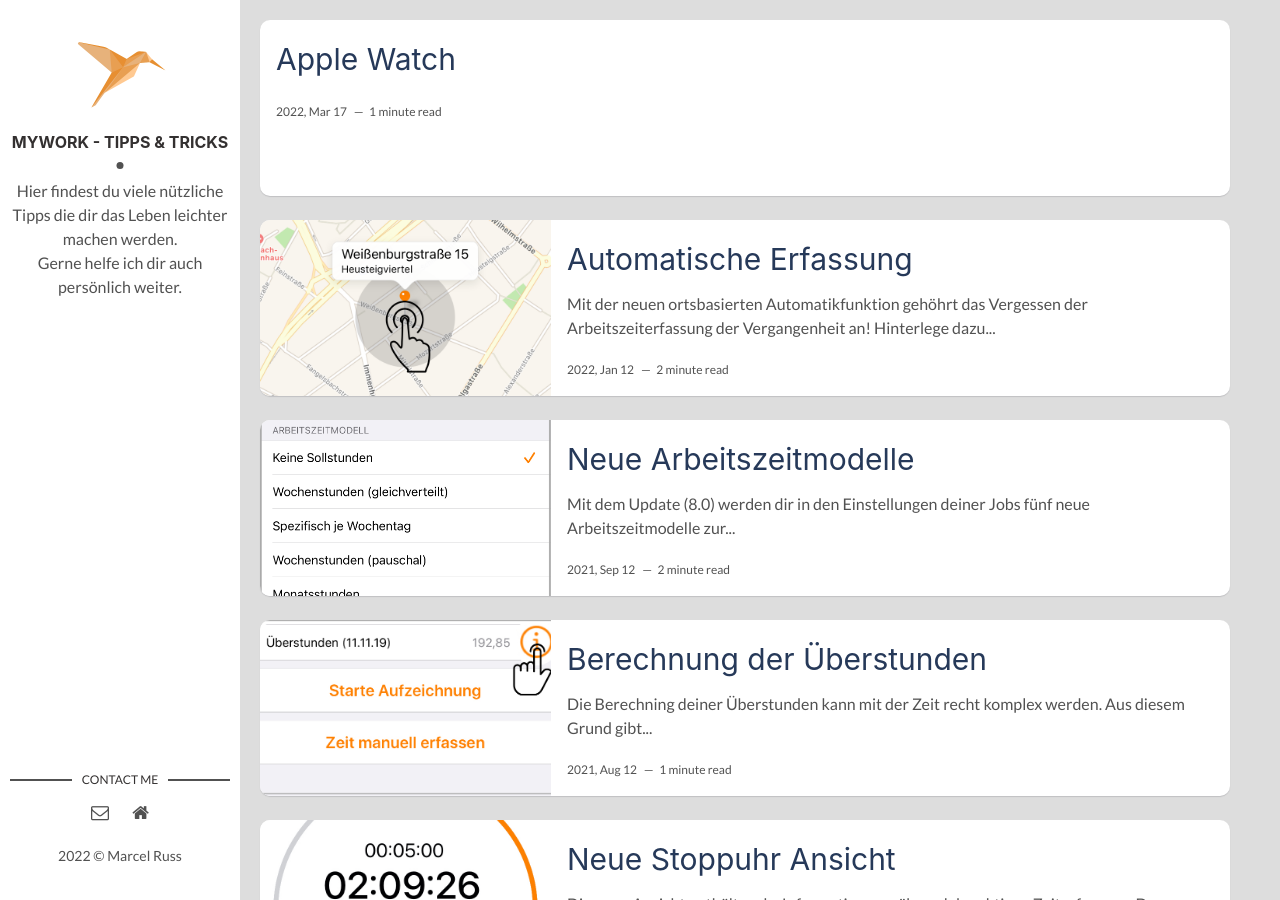
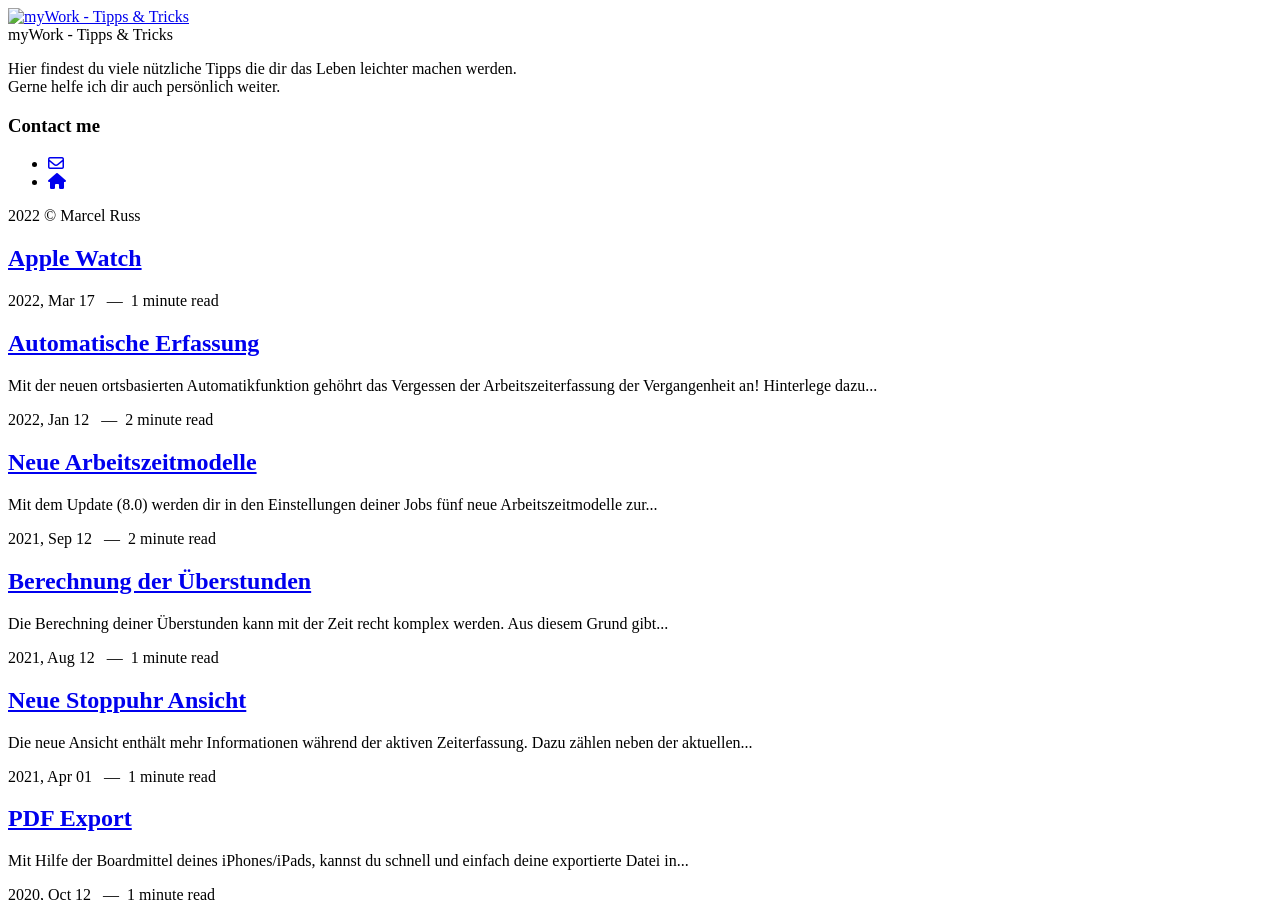
Before and after one commit to napit-apps/mywork-faq, a Jekyll site: the page built from index.html, in a window 1280 px wide and 900 px high. Built offline with Jekyll 4.4.1, drawn with Linux system fonts in a browser that asks for light colours; nearby versions of some CDN libraries; library files that are not in the unit come from our copies; the list of posts is cut into pages by our own code.

Commit message:
updated configuration

```diff
--- a/_config.yml
+++ b/_config.yml
@@ -2,8 +2,8 @@ title: Hello, world! I'm myWork
 description: # this means to ignore newlines until "baseurl:"
   Diese Seite sollte allen weiterhelfen, welche ihre Arbeitszeiterfassung optimieren und vereinfachen wollen.
 permalink: ':title/'
-baseurl: "/mywork-faq" # the subpath of your site, e.g. /blog
-url: "https://napit-apps.github.io" # the base hostname & protocol for your site, e.g. http://example.com
+baseurl: "mywork-faq" # the subpath of your site, e.g. /blog
+url:  # the base hostname & protocol for your site, e.g. http://example.com
 site-twitter: #if your site has a twitter account, enter it here
 
 # Author Settings
```
Also changed, not shown: 11 other files.
